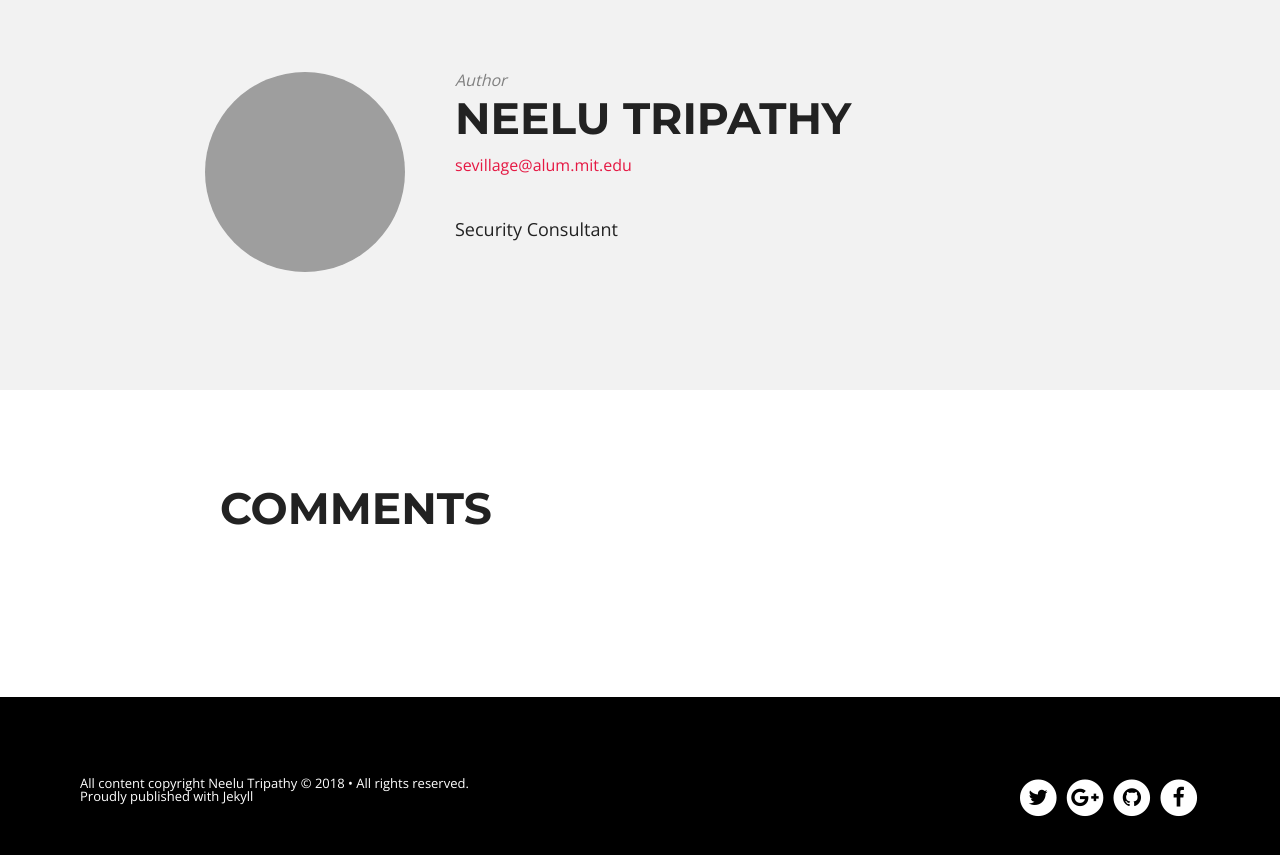
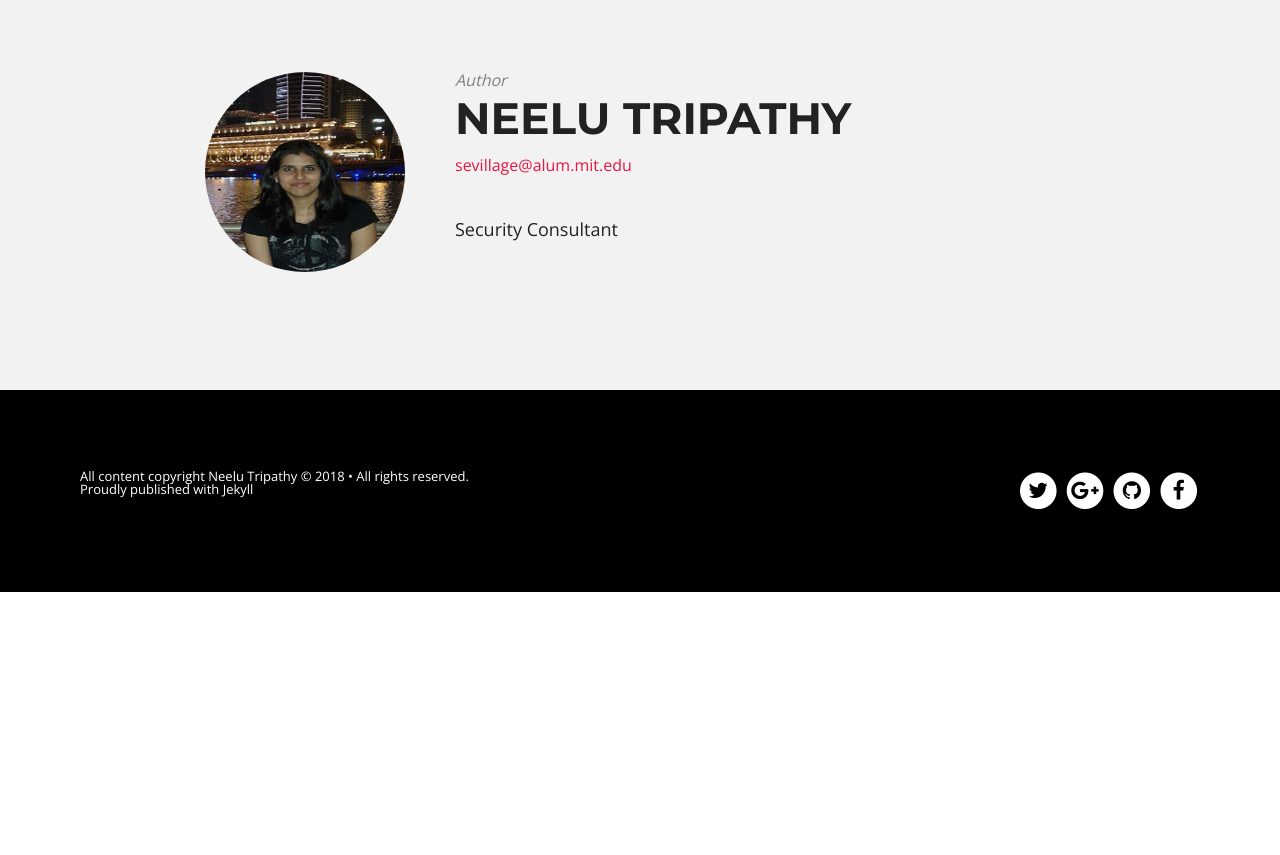
Before and after one commit to sevillage/sevillage, a Jekyll site: the page built from _posts/2018-01-15-se-village-nullcon.md, in a window 1280 px wide and 900 px high, scrolled down 1051 px. Shown: the top 855 px of the window. Built offline with Jekyll 4.4.1, drawn with Linux system fonts in a browser that asks for light colours; nearby versions of some CDN libraries; comment, search, counter and statistics services are not loaded; after the commit the page ends 1643 px from its top, so only the background shows below that.

```diff
--- a/_config.yml
+++ b/_config.yml
@@ -12,7 +12,7 @@ url:        	  https://sevillage.github.io/sevillage/
 # Owner/author information
 owner:
   name:           Neelu Tripathy
-  avatar:
+  avatar:         neelu.jpg
   email:          sevillage@alum.mit.edu
   # Use the coder's toolbox at http://coderstoolbox.net/string/#!encoding=xml&action=encode&charset=us_ascii to encode your description into XML string
   description:    Security Consultant
```
Also changed, not shown: _posts/2018-01-15-se-village-nullcon.md (+0 -2 lines), images/neelu.jpg (added).
